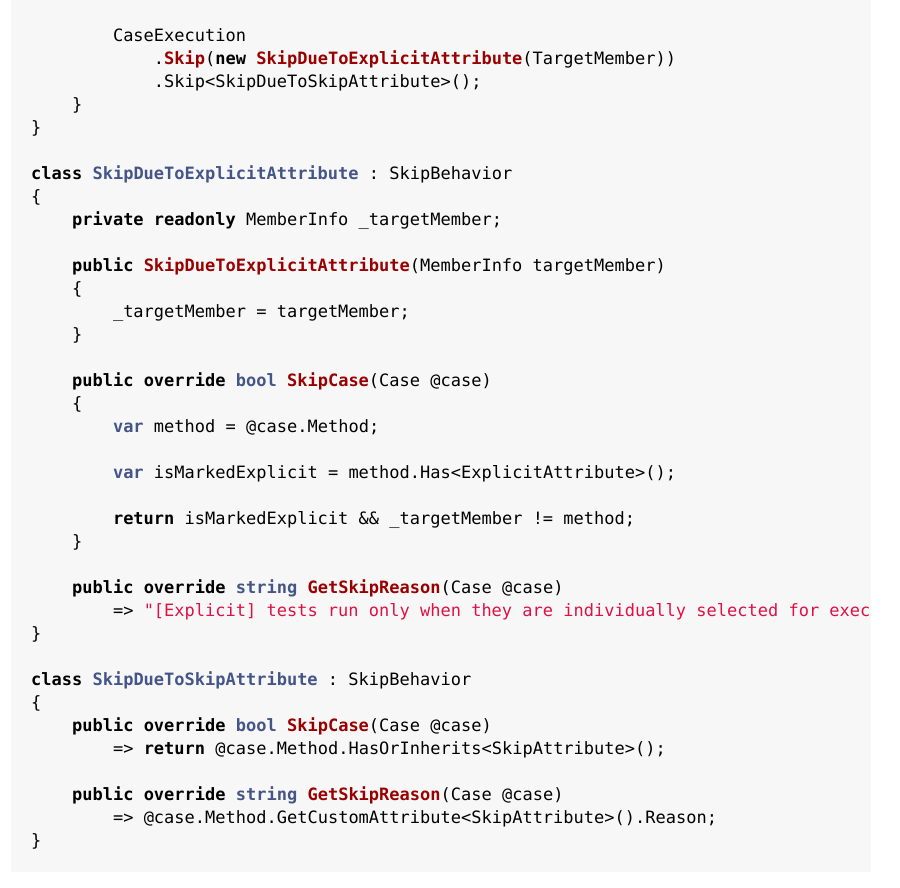
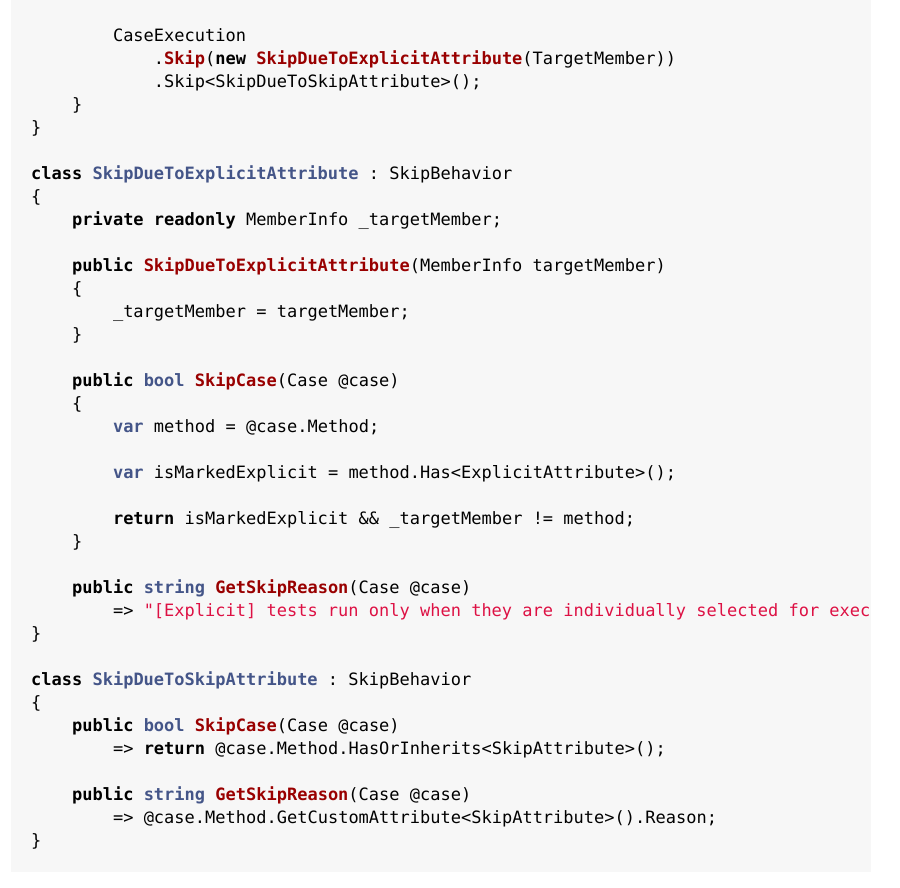
Before and after one commit to fixie/fixie.github.io, a Jekyll site: the page built from docs/2.0/skipping-tests.md, in a window 1280 px wide and 900 px high, scrolled down 3413 px. Shown: the top 888 px of the window, without its empty margins (199-1099 px from the left). Built offline with Jekyll 4.4.1, drawn with Linux system fonts in a browser that asks for light colours.

Commit message:
Update skipping-tests.md

```diff
--- a/docs/2.0/skipping-tests.md
+++ b/docs/2.0/skipping-tests.md
@@ -138,7 +138,7 @@ class SkipDueToExplicitAttribute : SkipBehavior
         _targetMember = targetMember;
     }
 
-    public override bool SkipCase(Case @case)
+    public bool SkipCase(Case @case)
     {
         var method = @case.Method;
 
@@ -147,16 +147,16 @@ class SkipDueToExplicitAttribute : SkipBehavior
         return isMarkedExplicit && _targetMember != method;
     }
 
-    public override string GetSkipReason(Case @case)
+    public string GetSkipReason(Case @case)
         => "[Explicit] tests run only when they are individually selected for execution.";
 }
 
 class SkipDueToSkipAttribute : SkipBehavior
 {
-    public override bool SkipCase(Case @case)
+    public bool SkipCase(Case @case)
         => return @case.Method.HasOrInherits<SkipAttribute>();
 
-    public override string GetSkipReason(Case @case)
+    public string GetSkipReason(Case @case)
         => @case.Method.GetCustomAttribute<SkipAttribute>().Reason;
 }
 {% endhighlight %}
```
